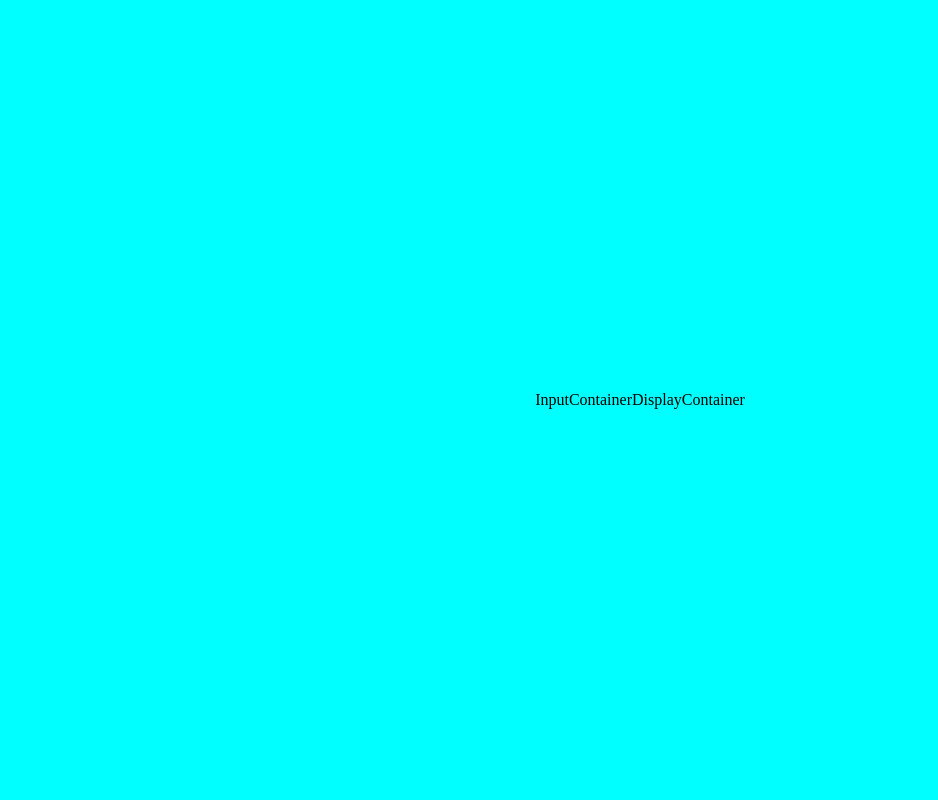
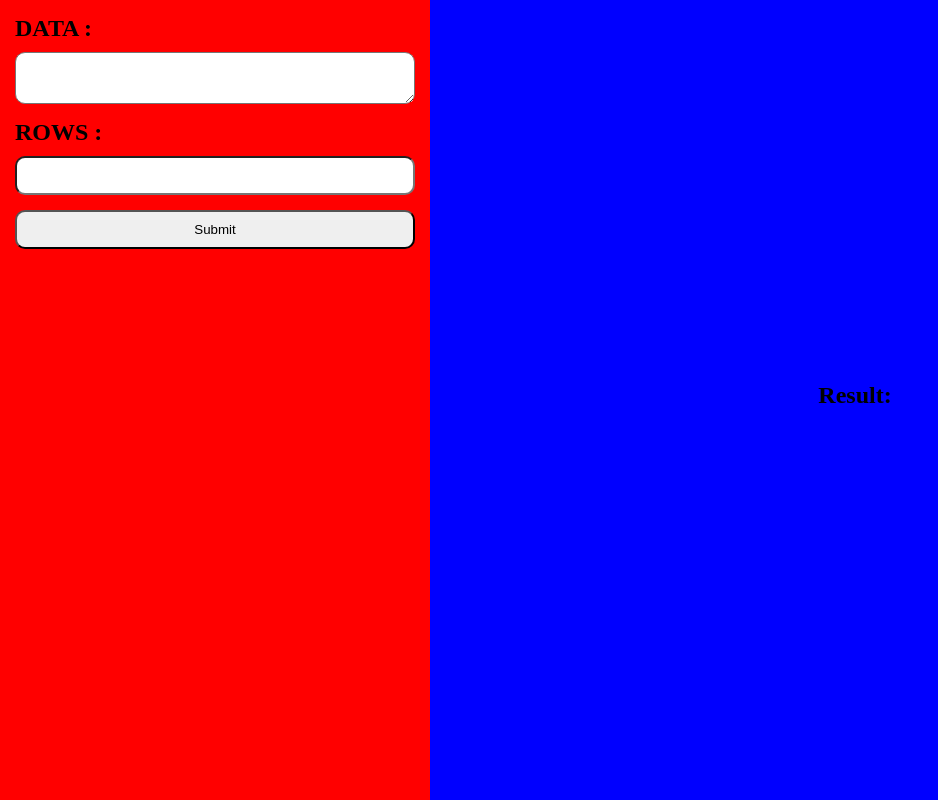
Before and after one commit to MingFaiYau/treemap, a React (Create React App) app: page / in a window 1280 px wide. Shown: the whole page, without its empty margins (0-938 px from the left). Built offline with nearby package versions, Linux system fonts and the light colour scheme.

Commit message:
Setup basic UX

```diff
--- a/src/App.tsx
+++ b/src/App.tsx
@@ -6,14 +6,16 @@ import InputContainer from './container/InputContainer'
 
 const Container = styled(RowView)`
   height: 100vh;
-  background:cyan;
 `
 
 const App = () => {
+  const [json, setJSON] = React.useState<string>('')
+  const [rows, setRows] = React.useState<number>(0)
+
   return (
-    <Container mobileToCol={true} flexCenter={true}>
-      <InputContainer />
-      <DisplayContainer />
+    <Container mobileToCol={true}>
+      <InputContainer json={json} setJSON={setJSON} rows={rows} setRows={setRows} />
+      <DisplayContainer json={json} rows={rows} />
     </Container>
   )
 }
--- /dev/null
+++ b/src/component/base/Button.tsx
@@ -0,0 +1,28 @@
+import React, { SelectHTMLAttributes } from 'react'
+import styled, { css } from 'styled-components'
+
+const style = css`
+  padding: 10px 20px;
+  border-radius: 10px;
+  cursor: pointer;
+  text-align: center;
+  :focus {
+    outline: none;
+  }
+  :hover {
+    color: #40a9ff;
+  }
+`
+
+const MyButton = styled.input`
+  ${style}
+`
+
+interface ButtonProps extends SelectHTMLAttributes<HTMLInputElement> {
+  text: string
+  type?: string
+}
+
+export const Button: React.FC<ButtonProps> = ({ text, type = 'button', ...props }) => {
+  return <MyButton type={type} {...props} value={text} />
+}
--- /dev/null
+++ b/src/component/base/Input.tsx
@@ -0,0 +1,49 @@
+import React, { SelectHTMLAttributes } from 'react'
+import styled, { css } from 'styled-components'
+import { MOBILE_WIDTH } from '../../utils/constant'
+import { TitleText } from './Text'
+import { ColView } from './View'
+
+const style = css<ICSSResponsive>`
+  border-radius: 10px;
+  padding: 10px;
+  :focus {
+    outline: none;
+  }
+`
+
+export const Input = styled.input<ICSSResponsive>`
+  ${style}
+`
+export const InputArea = styled.textarea<ICSSResponsive>`
+  ${style}
+  resize: vertical;
+`
+
+interface InputWithTitleProps extends SelectHTMLAttributes<HTMLInputElement>, ICSSResponsive {
+  title: string
+  type?: string
+}
+
+export const InputWithTitle: React.FC<InputWithTitleProps> = ({ title, mobileToCol, ...props }) => {
+  return (
+    <ColView mobileToCol={mobileToCol} style={{ marginBottom: 15 }}>
+      <TitleText>{`${title} :`}</TitleText>
+      <Input mobileToFull {...props} />
+    </ColView>
+  )
+}
+
+interface InputAreaWithTitleProps extends SelectHTMLAttributes<HTMLTextAreaElement>, ICSSResponsive {
+  title: string
+  type?: string
+}
+
+export const InputAreaWithTitle: React.FC<InputAreaWithTitleProps> = ({ title, mobileToCol, ...props }) => {
+  return (
+    <ColView mobileToCol={mobileToCol} style={{ marginBottom: 15 }}>
+      <TitleText>{`${title} :`}</TitleText>
+      <InputArea mobileToFull {...props} />
+    </ColView>
+  )
+}
--- /dev/null
+++ b/src/component/base/Text.tsx
@@ -0,0 +1,13 @@
+import styled from 'styled-components'
+
+export const Text = styled.div`
+  padding: 0;
+  margin: 0;
+  color: black;
+`
+
+export const TitleText = styled(Text)`
+  font-size: 1.5rem;
+  font-weight: bolder;
+  margin-bottom: 10px;
+`
--- a/src/component/base/View.tsx
+++ b/src/component/base/View.tsx
@@ -1,13 +1,11 @@
 import { SelectHTMLAttributes } from 'react'
 import styled, { css } from 'styled-components'
+import { MOBILE_WIDTH } from '../../utils/constant'
 
 const style = css<ICSSResponsive>`
   padding: 0px;
   margin: 0px;
-
-  width: 100%;
   display: flex;
-
   ${(props) => props.flexCenter && 'justify-content:center'};
   ${(props) => props.flexCenter && 'align-items:center'};
 `
@@ -24,7 +22,7 @@ export const View = styled.div<ViewProps>`
 export const RowView = styled.div<ViewProps>`
   ${style}
   flex-direction: row;
-  @media only screen and (max-width: 768px) {
+  @media only screen and (max-width: ${MOBILE_WIDTH}) {
     width: 100%;
     flex-direction: ${(props) => (props.mobileToCol ? 'column' : 'row')};
   }
@@ -32,7 +30,5 @@ export const RowView = styled.div<ViewProps>`
 
 export const ColView = styled.div`
   ${style}
-  padding:5px;
-  margin: 5px;
   flex-direction: column;
 `
--- a/src/container/DisplayContainer.tsx
+++ b/src/container/DisplayContainer.tsx
@@ -1,9 +1,26 @@
 import React from 'react'
+import styled from 'styled-components'
+import { TitleText } from '../component/base/Text'
+import { View } from '../component/base/View'
 
-interface Props {}
+interface DisplayContainerProps {
+  json: string
+  rows: number
+}
 
-const DisplayContainer = () => {
-  return <div>DisplayContainer</div>
+const Container = styled(View)`
+  flex: 1;
+  padding: 15px;
+  width: 100%;
+  background-color: blue;
+`
+
+const DisplayContainer: React.FC<DisplayContainerProps> = () => {
+  return (
+    <Container flexCenter={true}>
+      <TitleText>Result:</TitleText>
+    </Container>
+  )
 }
 
 export default React.memo(DisplayContainer)
--- a/src/container/InputContainer.tsx
+++ b/src/container/InputContainer.tsx
@@ -1,9 +1,33 @@
 import React from 'react'
+import styled from 'styled-components'
+import { Button } from '../component/base/Button'
+import { InputAreaWithTitle, InputWithTitle } from '../component/base/Input'
+import { ColView } from '../component/base/View'
+import { MOBILE_WIDTH } from '../utils/constant'
+interface InputContainerProps {
+  json: string
+  setJSON: (json: string) => void
+  rows: number
+  setRows: (rows: number) => void
+}
 
-interface Props {}
+const Container = styled(ColView)`
+  width: 400px;
+  padding: 15px;
+  background: red;
+  @media only screen and (max-width: ${MOBILE_WIDTH}) {
+    width: 100%;
+  }
+`
 
-const InputContainer = () => {
-  return <div>InputContainer</div>
+const InputContainer: React.FC<InputContainerProps> = () => {
+  return (
+    <Container mobileToFull={true}>
+      <InputAreaWithTitle title='DATA' />
+      <InputWithTitle title='ROWS' />
+      <Button text="Submit" />
+    </Container>
+  )
 }
 
 export default React.memo(InputContainer)
--- a/src/index.tsx
+++ b/src/index.tsx
@@ -6,8 +6,7 @@ import { createGlobalStyle } from 'styled-components'
 const GlobalStyle = createGlobalStyle`
   body {
     padding:0;
-    margin:0;
-    min-width:100vw;
+    margin: 0;
     min-height:100vh;
   }
 `
--- a/src/ts/interface.d.ts
+++ b/src/ts/interface.d.ts
@@ -2,5 +2,4 @@ interface ICSSResponsive {
   mobileToCol?: boolean
   mobileToFull?: boolean
   flexCenter?: boolean
-  reverse?: boolean
 }
--- /dev/null
+++ b/src/utils/constant.ts
@@ -0,0 +1 @@
+export const MOBILE_WIDTH = '768px'
```
